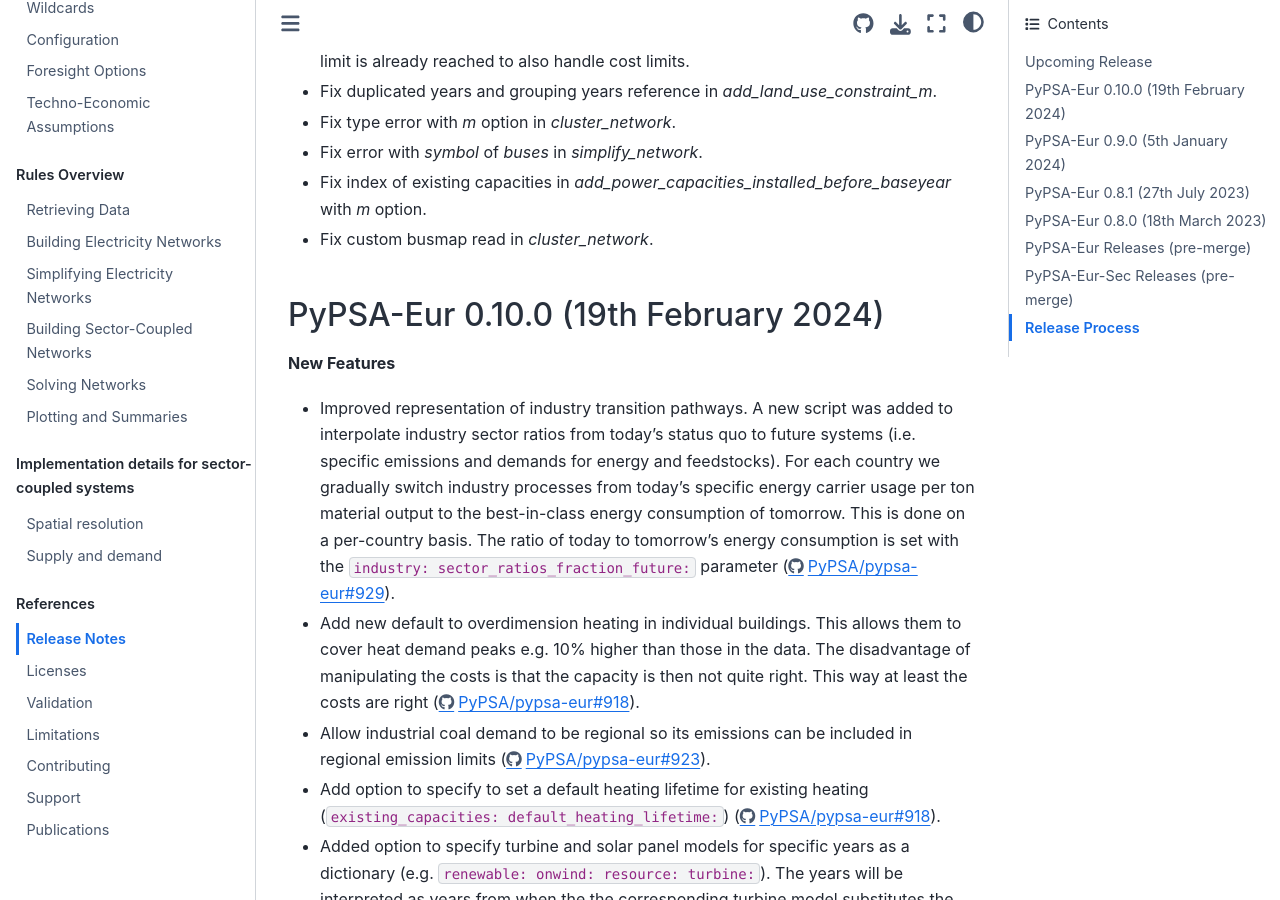
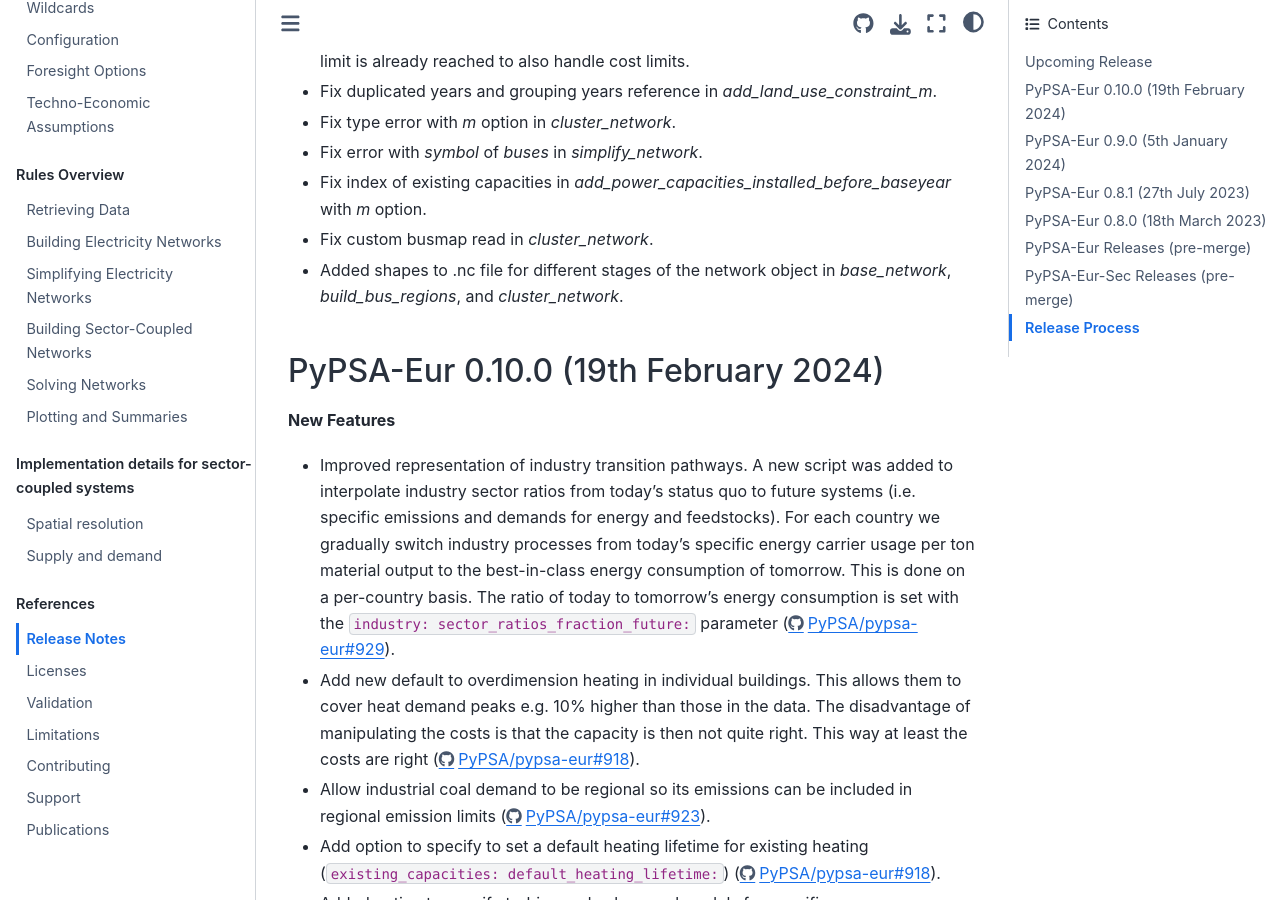
Before and after one commit to open-energy-transition/clean-firm-techs-eu, a Sphinx documentation site: the page built from doc/release_notes.rst, in a window 1280 px wide and 900 px high, scrolled down 3186 px. Built offline with Sphinx 7.4.7 and the Sphinx Book theme 1.1.4, drawn with Linux system fonts in a browser that asks for light colours.

Commit message:
added release note

```diff
--- a/doc/release_notes.rst
+++ b/doc/release_notes.rst
@@ -180,6 +180,8 @@ Upcoming Release
 * Fix index of existing capacities in `add_power_capacities_installed_before_baseyear` with `m` option.
 
 * Fix custom busmap read in `cluster_network`.
+
+* Added shapes to .nc file for different stages of the network object in `base_network`, `build_bus_regions`, and `cluster_network`.
 
 PyPSA-Eur 0.10.0 (19th February 2024)
 =====================================
```
